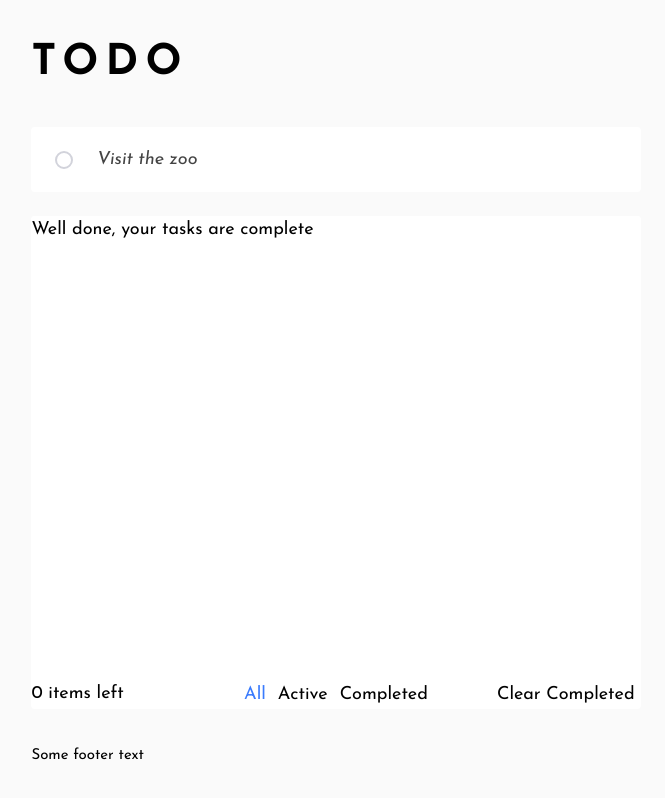
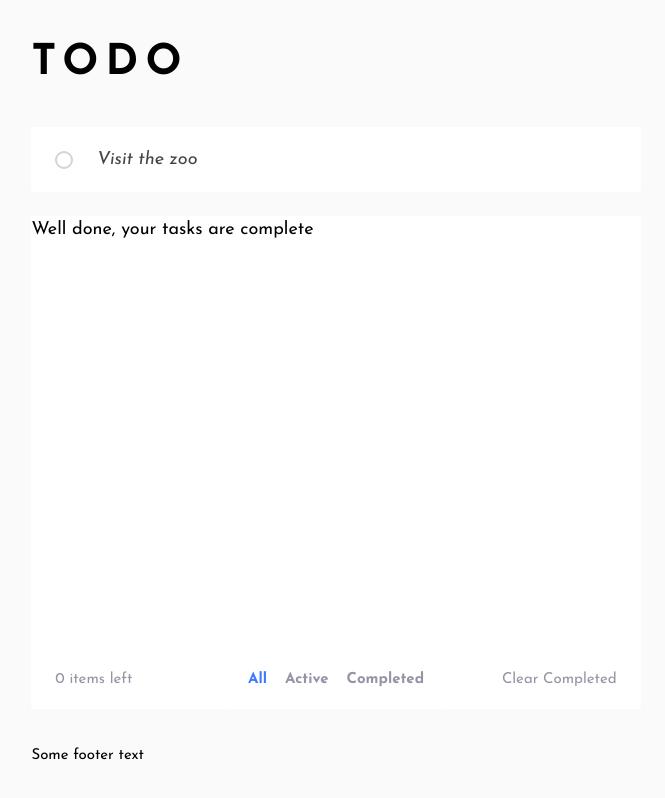
Before and after one commit to AlexKMarshall/todo, a Next.js app: page / in a window 1280 px wide. Shown: the whole page, without its empty margins (304-969 px from the left). Built offline with nearby package versions, Linux system fonts and the light colour scheme.

Commit message:
style the text buttons;

```diff
--- a/styles/global.css
+++ b/styles/global.css
@@ -14,6 +14,7 @@
   --s1: calc(var(--s0) * var(--scale-ratio));
   --s2: calc(var(--s1) * var(--scale-ratio));
   --s3: calc(var(--s2) * var(--scale-ratio));
+  --border-radius: 4px;
   --color-gradiant: linear-gradient(
     to bottom right,
     hsl(192, 100%, 67%),
--- a/styles/reset.scss
+++ b/styles/reset.scss
@@ -55,6 +55,7 @@ button,
 textarea,
 select {
   font: inherit;
+  color: inherit;
 }
 
 input[type='checkbox'] {
--- a/styles/todo.module.scss
+++ b/styles/todo.module.scss
@@ -73,7 +73,7 @@
   align-items: center;
   margin-bottom: var(--gutter);
   padding: var(--s0) var(--s1);
-  border-radius: 4px;
+  border-radius: var(--border-radius);
 
   &:focus-within {
     box-shadow: 0 0 4px var(--muted-text-color);
@@ -103,7 +103,7 @@
   flex-grow: 1;
   width: 0; /* override browser min-width on input */
   padding-left: var(--s1);
-  border-radius: 4px;
+  border-radius: var(--border-radius);
 
   &:focus {
     box-shadow: none;
@@ -116,8 +116,8 @@
   padding: 0;
   display: flex;
   flex-direction: column;
-  border-top-left-radius: 4px;
-  border-top-right-radius: 4px;
+  border-top-left-radius: var(--border-radius);
+  border-top-right-radius: var(--border-radius);
 
   & .todoItem {
     border-bottom: 1px solid var(--very-muted-text-color);
@@ -282,31 +282,47 @@ $btnColor: hsl(236, 9%, 61%);
   border-top-right-radius: 4px;
 }
 
+.smallText {
+  font-size: max(var(--s-1), 15px);
+}
+
 .itemsCount {
+  composes: smallText;
+
   grid-area: count;
   border-bottom-left-radius: 4px;
+  padding: var(--s0) var(--s1);
+  color: var(--muted-text-color);
 }
 
 .filterButtons {
+  composes: smallText;
   grid-area: filters-mobile;
   margin-top: var(--gutter);
+  padding: var(--s0) var(--s1);
+  border-radius: var(--border-radius);
   display: flex;
+  gap: var(--s0);
   justify-content: center;
+  font-weight: 700;
 }
 
 .link {
   background-color: transparent;
   border: none;
   outline: none;
+  padding: 0;
+  color: var(--muted-text-color);
   cursor: pointer;
-}
 
-.link:focus {
-  outline: 1px solid;
-}
+  &[aria-pressed='true'] {
+    color: var(--primary-blue);
+  }
 
-.link[aria-pressed='true'] {
-  color: var(--primary-blue);
+  &:hover,
+  &:focus {
+    color: var(--strong-text-color);
+  }
 }
 
 @media (min-width: 800px) {
@@ -317,8 +333,12 @@ $btnColor: hsl(236, 9%, 61%);
 }
 
 .clearCompleted {
+  composes: smallText;
+
   grid-area: clear;
   display: flex;
   justify-content: flex-end;
-  border-bottom-right-radius: 4px;
+  padding: var(--s0) var(--s1);
+  border-bottom-right-radius: var(--border-radius);
+  color: var(--muted-text-color);
 }
```
Also changed, not shown: 1 other file (tests, documents, lock files or other folders).
